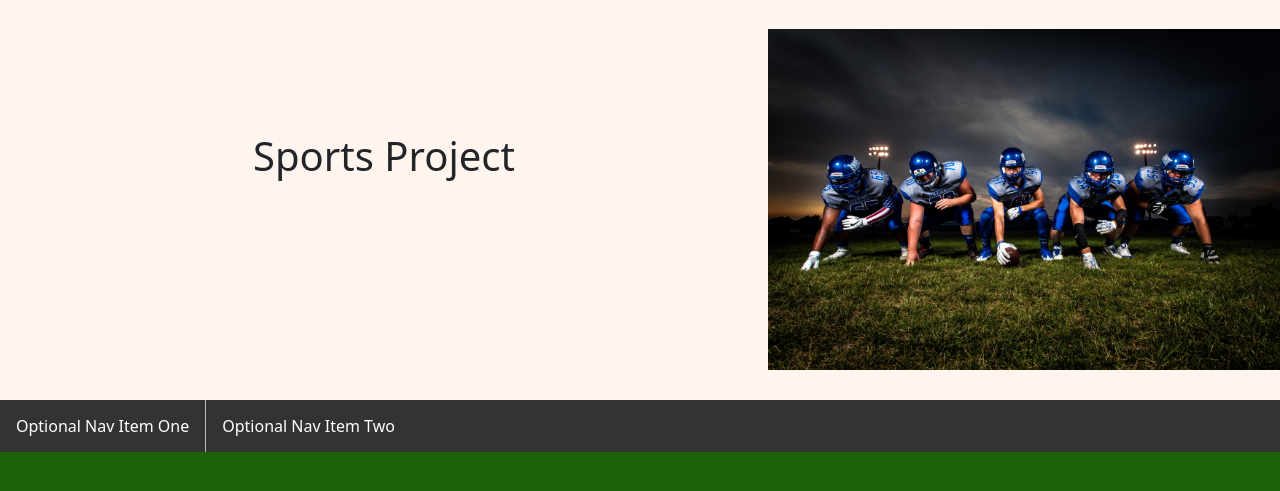
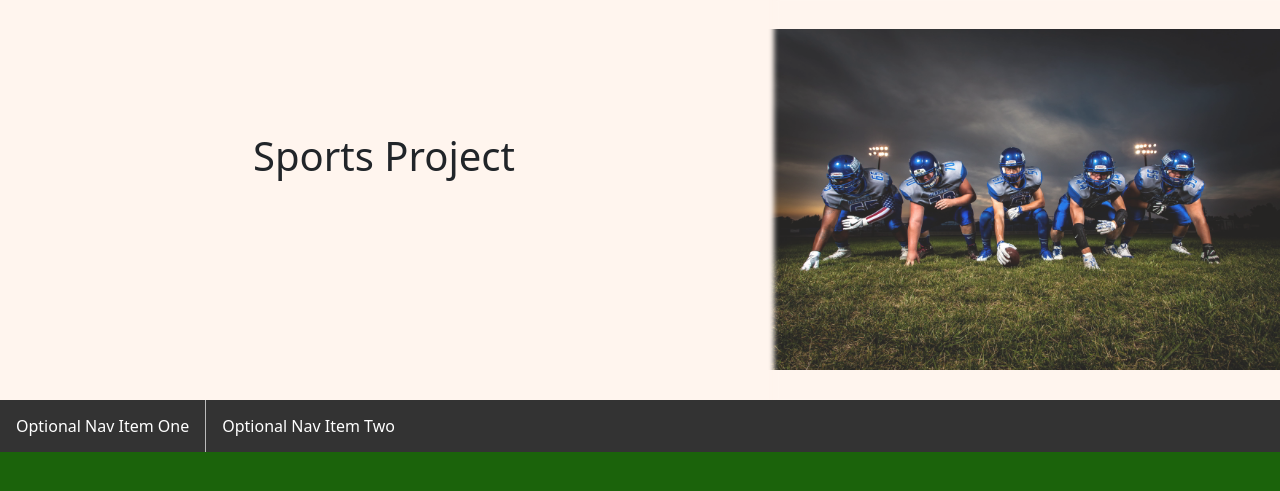
Before and after one commit to anthjordan/Sports_Project, a Flask app: page / in a window 1280 px wide. Shown: the top 491 px of the page. Run offline with Flask 3, Linux system fonts and the light colour scheme.

Commit message:
Image CSS

```diff
--- a/static/css/style.css
+++ b/static/css/style.css
@@ -43,15 +43,17 @@ body {
   background-position: 25%;
   background-repeat: no-repeat;
   height: 400px;
+  opacity: 85%;
+  box-shadow: inset 10px 0px 5px -4px seashell;
 }
 
 .column {
   padding: 0;
-  background-color: seashell;
 }
 
 .intro {
   display: flex;
+  background-color: seashell;
 }
 
 .textbox {
```
